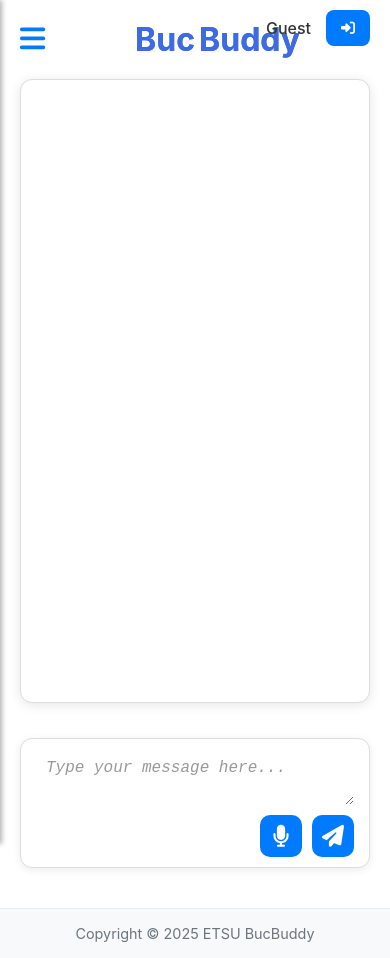
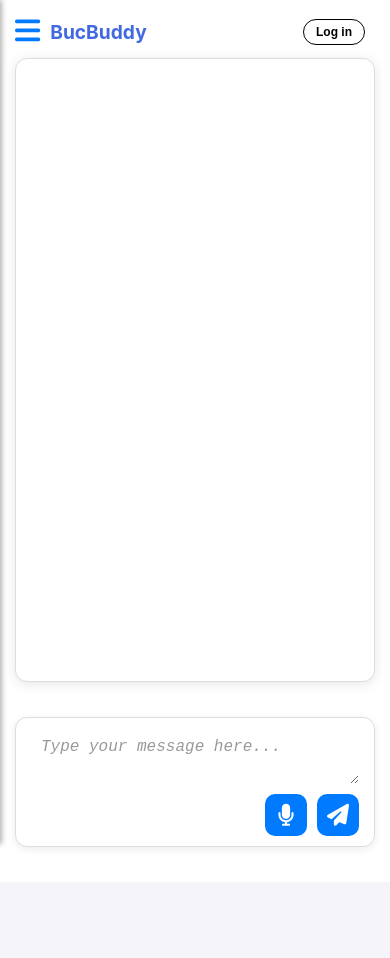
Before and after one commit to jonamadk/bucbuddy-chat, a React (Create React App) app: page /signin in a window 390 px wide. Both pictures are taken after a click on the button "Back to Home". After the commit the page ends 882 px from the top, so only its background shows below. Built offline with nearby package versions, Linux system fonts and the light colour scheme.

Commit message:
Maintain Responsiveness for mobile devices

```diff
--- a/src/App.css
+++ b/src/App.css
@@ -41,13 +41,12 @@
   gap: 4px;
 }
 
+/* BucBuddy Title */
 .bucbuddy-title {
-  text-align: center;
-  font-size: 2rem;
-  margin: 0 auto;
-  display: flex;
-  justify-content: center;
-  gap: 4px;
+  font-size: 2rem; /* Adjust font size */
+  font-weight: bold; /* Make the text bold */
+  color: royalblue; /* Set the text color */
+  margin: 0; /* Remove default margin */
 }
 
 .buc, .buddy {
@@ -563,6 +562,7 @@
 
 body.dark #signout-button:hover {
   background-color: #555; /* Slightly lighter background on hover */
+}
 
 /* Responsive Design */
 @media (max-width: 900px) {
@@ -631,38 +631,60 @@
       padding: 10px;
     }
   }
+
+/* Hide Sign Up Button on Mobile Devices */
+@media (max-width: 600px) {
+  .signup-main-button {
+    display: none;
+  }
 }
+
+
+
 /* Sidebar toggle button styles */
 .mobile-toggle-button {
-  display: none;
   background-color: transparent;
   border: none;
   color: #007bff;
   font-size: 1.8rem;
   cursor: pointer;
   margin-right: 10px;
+  display: none; /* Default to hidden */
+}
+
+/* Show the toggle button only on mobile devices */
+@media (max-width: 900px) {
+  .mobile-toggle-button {
+    display: block; /* Show the toggle button on smaller screens */
+  }
 }
 
 /* Merge chat-header and user-info into a single container */
 .chat-header-user-info {
-  display: flex;
-  align-items: center;
-  justify-content: space-between;
-  gap: 10px;
-  margin-bottom: 20px; /* Adjust spacing as needed */
-  position: relative;
+  display: flex; /* Use flexbox for horizontal alignment */
+  align-items: center; /* Vertically center the items */
+  justify-content: space-between; /* Distribute space between items */
+  gap: 10px; /* Add spacing between items */
+  margin-bottom: 20px; /* Adjust spacing below the container */
+  position: relative; /* Keep relative positioning for user-info */
 }
 
 .chat-header-user-info .mobile-toggle-button {
-  margin-right: 10px;
+  margin-right: 10px; /* Add spacing to the right of the toggle button */
+}
+
+.chat-header-user-info .bucbuddy-title {
+  flex-grow: 1; /* Allow the title to take up available space */
+  text-align: center; /* Center the title horizontally */
 }
 
 .chat-header-user-info .user-info {
-  position: absolute;
-  top: -10px; /* Move slightly above */
-  right: 0;
-  display: flex;
-  align-items: center;
+  display: flex; /* Use flexbox for horizontal alignment */
+  align-items: center; /* Vertically center the user icon and buttons */
+  gap: 5px; /* Add spacing between the user icon and buttons */
+  position: absolute; /* Keep relative positioning */
+  top: -5px; /* Move the user-info container slightly upward */
+  right: 10px; /* Keep it aligned to the right */
 }
 
 /* Responsive sidebar overlay */
@@ -696,3 +718,208 @@
     width: 100%;
   }
 }
+
+/* Sign In (Log in) Button */
+.login-button {
+  background-color: white;
+  color: black;
+  border: 1px solid black;
+  border-radius: 20px;
+  padding: 10px 20px;
+  width: 100px;
+  text-align: center;
+  cursor: pointer;
+  font-size: 16px;
+  font-weight: 600;
+  transition: background-color 0.3s ease, transform 0.2s ease;
+  margin-right: 10px;
+}
+
+.login-button:hover {
+  background-color: #f0f0f0;
+  transform: translateY(-2px);
+}
+
+/* Sign Up Button */
+.signup-main-button {
+  background-color: black;
+  color: white;
+  border: 1px solid black;
+  border-radius: 20px;
+  padding: 10px 20px;
+  width: 105px;
+  text-align: center;
+  cursor: pointer;
+  font-size: 16px;
+  font-weight: 600;
+  transition: background-color 0.3s ease, transform 0.2s ease;
+}
+
+.signup-main-button:hover {
+  background-color: #333;
+  transform: translateY(-2px);
+}
+
+/* Hide Sign Up Button on Mobile Devices */
+@media (max-width: 600px) {
+  .signup-main-button {
+    display: none;
+  }
+}
+
+/* User Icon */
+.user-icon {
+  width: 40px;
+  height: 40px;
+  border-radius: 50%;
+  background-color: #007bff;
+  color: white;
+  display: flex;
+  justify-content: center;
+  align-items: center;
+  font-size: 18px;
+  margin-right: 10px;
+  font-weight: bold;
+}
+
+/* Sign Out Button */
+#signout-button {
+  background-color: #dc3545;
+  color: white;
+  border: none;
+  border-radius: 8px;
+  padding: 10px 15px;
+  cursor: pointer;
+  font-size: 14px;
+  font-weight: 500;
+  transition: background-color 0.3s ease, transform 0.2s ease;
+}
+
+#signout-button:hover {
+  background-color: #c82333;
+  transform: translateY(-2px);
+}
+
+/* Adjust BucBuddy text for mobile view */
+@media (max-width: 600px) {
+  .bucbuddy-title {
+    font-size: 1.2rem;
+    text-align: left; /* Adjust font size for smaller screens */
+    margin-left: 0px; /* Decrease font size for smaller screens */
+  }
+
+  .login-button {
+    padding: 5px 12px; /* Reduce padding for smaller size */
+    width: auto; /* Allow the button to adjust its width */
+    font-size: 12px; /* Decrease font size */
+  }
+
+  .signup-main-button {
+    display: none; /* Hide the Sign Up button on mobile */
+  }
+
+  .chat-header-user-info .bucbuddy-title {
+    text-align: left; /* Align the title to the left */
+    font-size: 1.2rem; /* Adjust font size for smaller screens */
+    margin-left: 0px; /* Add some left margin for spacing */
+  }
+}
+
+.toggle-and-title {
+/* Default (Desktop/Laptop View) - Center BucBuddy */
+  display: flex;
+  align-items: center;
+  justify-content: center; /* Centered */
+  width: 100%;
+}
+
+/* But hide the sidebar toggle button on desktop view */
+.mobile-toggle-button {
+  display: none;
+}
+
+/* Mobile View adjustments */
+@media (max-width: 900px) {
+  .toggle-and-title {
+    justify-content: flex-start; /* Align to left in mobile */
+  }
+
+  .mobile-toggle-button {
+    display: block; /* Show sidebar toggle on mobile */
+  }
+
+  .bucbuddy-title {
+    text-align: left;
+    margin-left: 5px;
+  }
+}
+
+
+
+/* Mobile View - h3 size */
+@media (max-width: 900px) {
+  .bucbuddy-title {
+    font-size: 1.2rem; /* h3 size */
+    text-align: left;
+    margin-left: 5px;
+  }
+}
+
+/* Default Desktop View */
+.chat-header-user-info {
+  display: flex;
+  align-items: center;
+  justify-content: space-between;
+  margin-bottom: 20px;
+  position: relative;
+}
+
+.toggle-and-title {
+  display: flex;
+  align-items: center;
+  justify-content: center;
+  width: 100%;
+}
+
+.mobile-toggle-button {
+  display: none;
+}
+
+@media (max-width: 900px) {
+  .chat-header-user-info {
+    display: flex;
+    align-items: center;
+    justify-content: space-between;
+    margin-bottom: 10px;
+  }
+
+  .toggle-and-title {
+    display: flex;
+    align-items: center;
+    justify-content: flex-start;
+  }
+
+  .mobile-toggle-button {
+    display: block;
+  }
+
+  .bucbuddy-title {
+    font-size: 1.5rem;
+    text-align: left;
+    margin-left: 5px;
+  }
+
+
+  .user-info {
+    position: static !important;       /* REMOVE absolute positioning */
+    margin-left: auto;                 /* Push to right side */
+    display: flex;
+    align-items: center;
+    gap: 5px;
+  }
+
+  .login-button,
+  .signup-main-button {
+    white-space: nowrap;
+  }
+}
--- a/src/App.js
+++ b/src/App.js
@@ -1,9 +1,9 @@
+// src/App.js
 import React, { useState, useEffect, Component, useRef } from 'react';
 import { Routes, Route, useNavigate } from 'react-router-dom';
 import './App.css';
 import Sidebar from './components/Sidebar';
 import ChatWindow from './components/ChatWindow';
-import Footer from './components/Footer';
 import SignInPage from './components/SignInPage';
 import SignUpPage from './components/SignUpPage';
 import { FontAwesomeIcon } from '@fortawesome/react-fontawesome';
@@ -42,7 +42,7 @@
     document.body.className = theme;
   }, [theme]);
 
-  const toggleTheme = () => setTheme(prev => (prev === 'light' ? 'dark' : 'light'));
+  const toggleTheme = () => setTheme((prev) => (prev === 'light' ? 'dark' : 'light'));
 
   useEffect(() => {
     const fetchUserHistory = async () => {
@@ -52,15 +52,15 @@
       }
       try {
         const response = await fetch('http://localhost:8000/api/auth/conversations', {
-          headers: { 'Authorization': `Bearer ${localStorage.getItem('access_token')}`, 'Content-Type': 'application/json' }
+          headers: { Authorization: `Bearer ${localStorage.getItem('access_token')}`, 'Content-Type': 'application/json' },
         });
         if (!response.ok) throw new Error(`Failed to fetch conversations: ${response.status}`);
         const data = await response.json();
         if (data.conversations) {
-          const formatted = data.conversations.map(conv => ({
+          const formatted = data.conversations.map((conv) => ({
             id: conv.conversationId,
             title: conv.title || 'New Chat',
-            conversationId: conv.conversationId
+            conversationId: conv.conversationId,
           }));
           setHistory(formatted);
           setActiveChat(formatted.length > 0 ? 0 : 0);
@@ -80,7 +80,6 @@
     }
   }, [history]);
 
-  // Sidebar outside click close logic
   useEffect(() => {
     const handleClickOutside = (event) => {
       if (isMobileSidebarOpen && sidebarRef.current && !sidebarRef.current.contains(event.target)) {
@@ -93,7 +92,7 @@
 
   const handleNewChat = () => {
     const newChat = { id: Date.now(), title: 'New Chat', conversationId: null };
-    setHistory(prev => [newChat, ...prev]);
+    setHistory((prev) => [newChat, ...prev]);
     setActiveChat(0);
   };
 
@@ -103,17 +102,19 @@
   };
 
   const updateChatTitle = (index, newTitle) => {
-    setHistory(prev => prev.map((chat, i) => i === index ? { ...chat, title: newTitle } : chat));
+    setHistory((prev) => prev.map((chat, i) => (i === index ? { ...chat, title: newTitle } : chat)));
   };
 
   const handleSignIn = () => navigate('/signin');
+
+  const handleSignUp = () => navigate('/signup');
 
   const handleSignOut = async () => {
     const token = localStorage.getItem('access_token');
     if (token) {
       await fetch('http://localhost:8000/api/logout', {
         method: 'POST',
-        headers: { 'Authorization': `Bearer ${token}`, 'Content-Type': 'application/json' }
+        headers: { Authorization: `Bearer ${token}`, 'Content-Type': 'application/json' },
       }).catch(console.error);
     }
     localStorage.clear();
@@ -149,6 +150,7 @@
                   />
                   <div className="chat-container">
                     <div className="chat-header-user-info">
+                      <div className="toggle-and-title">
                         <button
                           className="mobile-toggle-button"
                           onClick={() => setIsMobileSidebarOpen(true)}
@@ -156,20 +158,25 @@
                         >
                           <FontAwesomeIcon icon={faBars} />
                         </button>
-                      <h2 className="bucbuddy-title">
-                        <span className="buc">Buc</span>
-                        <span className="buddy">Buddy</span>
-                      </h2>
+                        <h3 className="bucbuddy-title">BucBuddy</h3>
+                      </div>
                       <div className="user-info">
-                        <span className="user-name">{user ? user.email : 'Guest'}</span>
                         {!user ? (
-                          <button id="signin-button" onClick={handleSignIn}>
-                            <i className="fas fa-sign-in-alt"></i>
+                          <>
+                            <button className="login-button" onClick={handleSignIn}>
+                              Log in
                             </button>
+                            <button className="signup-main-button" onClick={handleSignUp}>
+                              Sign up
+                            </button>
+                          </>
                         ) : (
+                          <>
+                            <div className="user-icon">{user.email.charAt(0).toUpperCase()}</div>
                             <button id="signout-button" onClick={handleSignOut}>
-                            <i className="fas fa-sign-out-alt"></i>
+                              Sign out
                             </button>
+                          </>
                         )}
                       </div>
                     </div>
@@ -191,7 +198,6 @@
           </Routes>
         </ErrorBoundary>
       </div>
-      <Footer />
     </div>
   );
 }
--- a/src/components/Footer.js
+++ b/src/components/Footer.js
@@ -1,12 +1,12 @@
-import React from 'react';
-import './Footer.css';
+// import React from 'react';
+// import './Footer.css';
 
-function Footer() {
-  return (
-    <footer className="footer">
-      <p>Copyright © 2025 ETSU BucBuddy</p>
-    </footer>
-  );
-}
+// function Footer() {
+//   return (
+//     <footer className="footer">
+//       <p>Copyright © 2025 ETSU BucBuddy</p>
+//     </footer>
+//   );
+// }
 
-export default Footer;
+// export default Footer;
```
Also changed, not shown: src/components/Footer.css (line endings or trailing spaces). Lines whose indentation alone changed are shown as unchanged.
